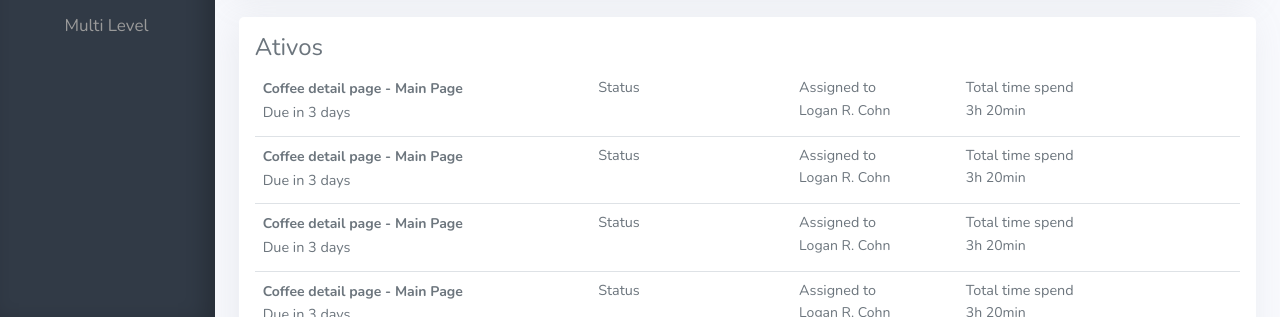
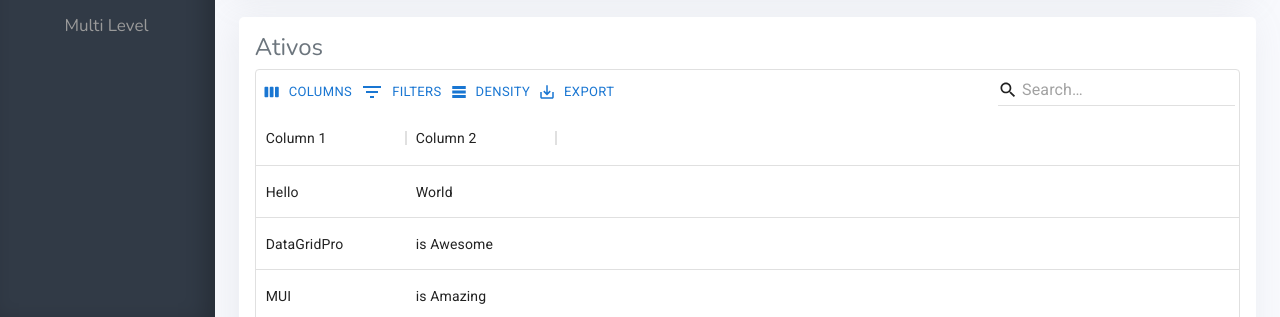
Before and after one commit to clesiorods/analitic-reactjs, a React (Create React App) app: page /ativos in a window 1280 px wide. Shown: the part 483-800 px from the top of the page. Built offline with nearby package versions, Linux system fonts and the light colour scheme; some icons are missing.

Commit message:
Adicao da biblioteca de tabelas

```diff
--- /dev/null
+++ b/src/components/TabelaSample.tsx
@@ -0,0 +1,34 @@
+import { DataGrid, GridColDef, GridRowsProp, GridToolbar } from '@mui/x-data-grid';
+
+const VISIBLE_FIELDS = ['name', 'rating', 'country', 'dateCreated', 'isAdmin'];
+
+export default function BasicExampleDataGrid() {
+
+  const rows: GridRowsProp = [
+    { id: 1, col1: 'Hello', col2: 'World' },
+    { id: 2, col1: 'DataGridPro', col2: 'is Awesome' },
+    { id: 3, col1: 'MUI', col2: 'is Amazing' },
+  ];
+
+  const columns: GridColDef[] = [
+    { field: 'col1', headerName: 'Column 1', width: 150 },
+    { field: 'col2', headerName: 'Column 2', width: 150 },
+  ];
+
+
+  return (
+    <div style={{ height: 400, width: '100%' }}>
+      <DataGrid
+        rows={rows}
+        columns={columns}
+        components={{ Toolbar: GridToolbar }}
+        componentsProps={{
+          toolbar: {
+            showQuickFilter: true,
+            quickFilterProps: { debounceMs: 500 },
+          },
+        }}
+      />
+    </div>
+  );
+}
--- a/src/pages/Actives.tsx
+++ b/src/pages/Actives.tsx
@@ -8,6 +8,7 @@ import { CombInput } from "../components/CombInput";
 import { DonutGraphic } from "../components/DonutGraphic";
 import { MainFrame } from "../components/MainFrame";
 import { SectionTitle } from "../components/SectionTitle";
+import TabelaSample from "../components/TabelaSample";
 
 const Table = styled.table`
     tbody {
@@ -79,6 +80,10 @@ export function Actives() {
                             <h4>
                                 Ativos
                             </h4>
+
+                            <div>
+                                <TabelaSample></TabelaSample>
+                            </div>
 
                             <div className="table-responsive">
                                 <Table className="table table-centered table-nowrap table-hover mb-0">
```
Also changed, not shown: package.json (+8 -0 lines), 1 other file (tests, documents, lock files or other folders).
